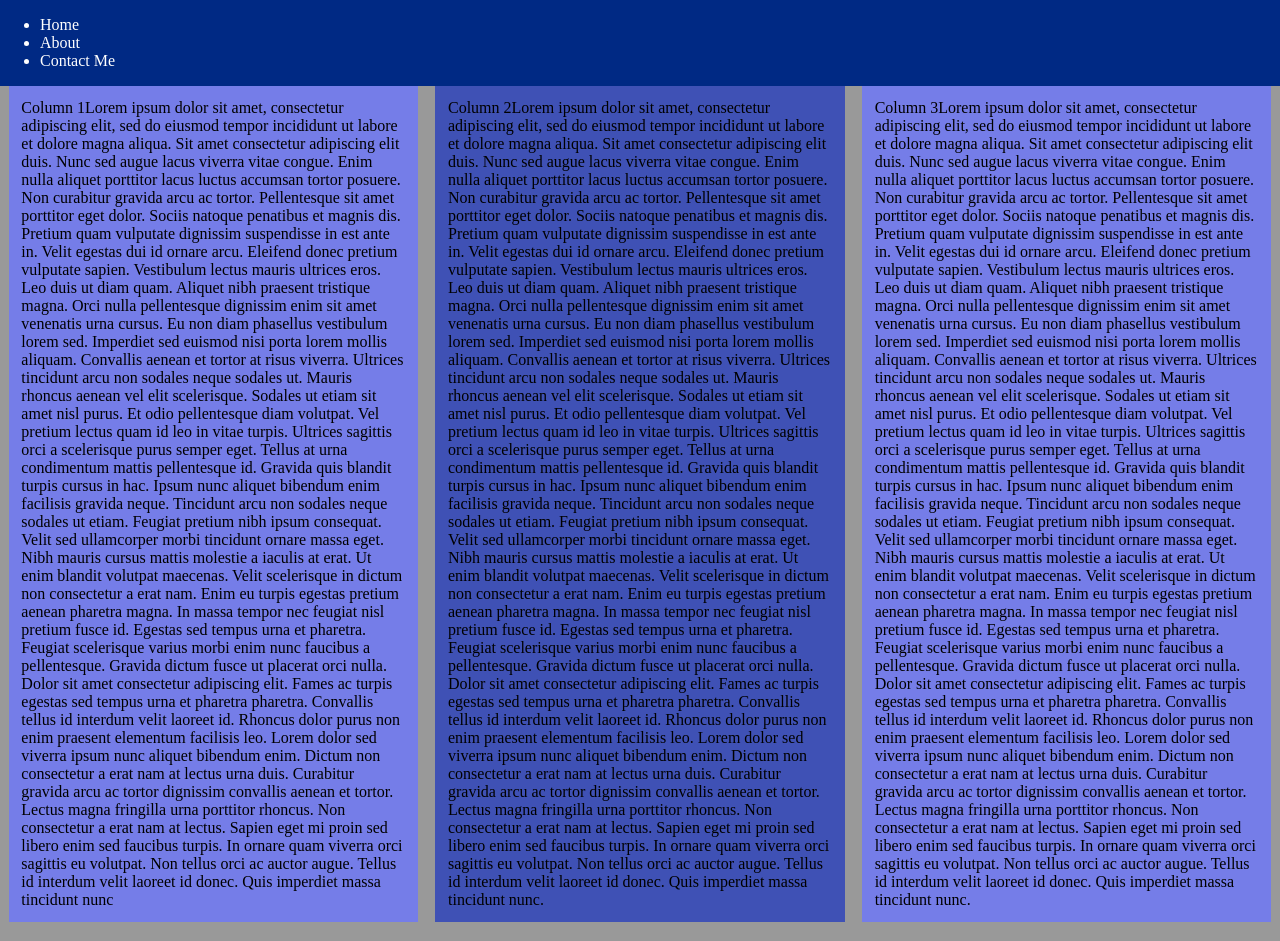
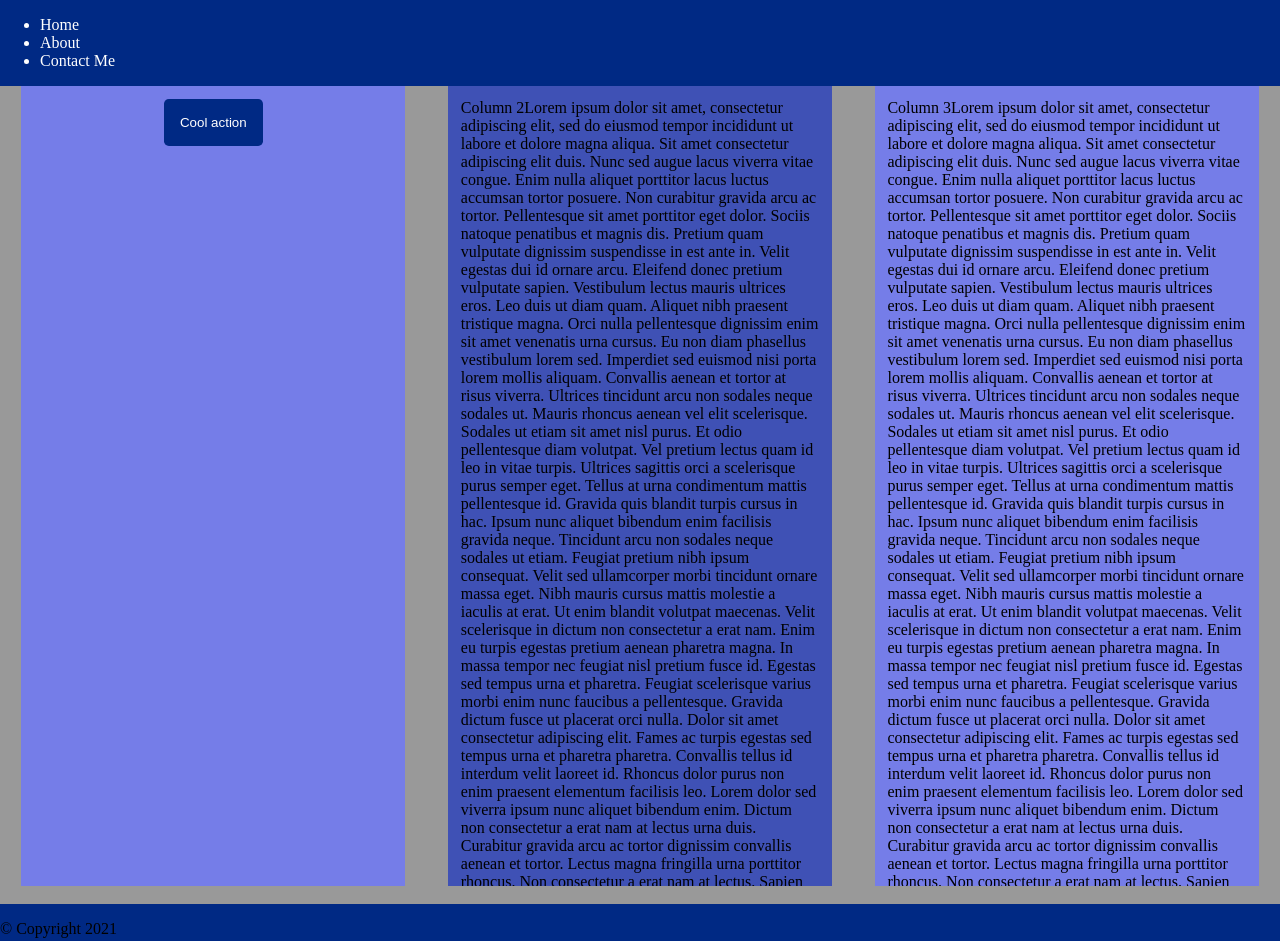
Before and after one commit to clarakheinz/cl-may2021, a plain HTML site: page index.html in a window 1280 px wide. Shown: the top 941 px of the page. Drawn offline with Linux system fonts and the light colour scheme.

Commit message:
add button

```diff
--- a/css/style.css
+++ b/css/style.css
@@ -1,11 +1,13 @@
+* {
+  box-sizing: border-box;
+}
 body {
     margin: 0;
     padding: 0;
-    box-sizing: border-box;
     background-color: #999;
     display: flex;
     flex-direction: column;
-    min-height: 100vh;
+    height: 100vh;
 }
 
 header {
@@ -26,15 +28,32 @@ main {
     align-items: center;
     justify-content: space-around;
     flex-grow: 1;
-    flex-wrap: wrap;
 }
 
+button {
+  padding: 1rem;
+  background-color: #999;
+  border: none;
+  border-radius: 0.3rem;;
+}
+
+button:hover {
+  background-color: #fff;
+  color: #002984;
+}
+
+.btn-primary {
+  background-color: #002984;
+  color:#fff;
+}
 .column {
-  width: 70%;
-  /* min-height: 100vh; */
-  margin-bottom: 1em;
+  width: 90%;
+  height: 100%;
   padding: 1%;
-  flex-shrink: 1;
+  display: flex;
+  justify-content: center;
+  align-items: flex-start;
+  overflow: clip;
 }
 
 #column-1, #column-3 {
@@ -71,6 +90,7 @@ footer {
     flex-wrap: wrap;
     width: 100%;
     height: 100%;
+    align-items: inherit;
   }
 
   #column-1 {
@@ -84,8 +104,4 @@ footer {
   #column-3 {
     width: 100%;
   }
-
-  main {
-    align-items: inherit;
-  }
 }
--- a/index.html
+++ b/index.html
@@ -7,6 +7,7 @@
     <title>Class Work</title>
     <link rel="stylesheet" href="css/style.css">
     <!-- <link rel="stylesheet" href="css/normalize.css"> -->
+    <script defer type="text/javascript" src="js/scripts.js"></script>
 </head>
 
 <body>
@@ -21,11 +22,8 @@
         </nav>
     </header>
     <main>
-        <div class="column" id="column-1">Column 1Lorem ipsum dolor sit amet, consectetur adipiscing elit, sed do eiusmod tempor incididunt ut labore et dolore magna aliqua. Sit amet consectetur adipiscing elit duis. Nunc sed augue lacus viverra vitae congue. Enim nulla aliquet porttitor lacus luctus accumsan tortor posuere. Non curabitur gravida arcu ac tortor. Pellentesque sit amet porttitor eget dolor. Sociis natoque penatibus et magnis dis. Pretium quam vulputate dignissim suspendisse in est ante in. Velit egestas dui id ornare arcu. Eleifend donec pretium vulputate sapien. Vestibulum lectus mauris ultrices eros. Leo duis ut diam quam. Aliquet nibh praesent tristique magna. Orci nulla pellentesque dignissim enim sit amet venenatis urna cursus. Eu non diam phasellus vestibulum lorem sed.
-
-            Imperdiet sed euismod nisi porta lorem mollis aliquam. Convallis aenean et tortor at risus viverra. Ultrices tincidunt arcu non sodales neque sodales ut. Mauris rhoncus aenean vel elit scelerisque. Sodales ut etiam sit amet nisl purus. Et odio pellentesque diam volutpat. Vel pretium lectus quam id leo in vitae turpis. Ultrices sagittis orci a scelerisque purus semper eget. Tellus at urna condimentum mattis pellentesque id. Gravida quis blandit turpis cursus in hac. Ipsum nunc aliquet bibendum enim facilisis gravida neque. Tincidunt arcu non sodales neque sodales ut etiam. Feugiat pretium nibh ipsum consequat. Velit sed ullamcorper morbi tincidunt ornare massa eget. Nibh mauris cursus mattis molestie a iaculis at erat. Ut enim blandit volutpat maecenas. Velit scelerisque in dictum non consectetur a erat nam.
-
-            Enim eu turpis egestas pretium aenean pharetra magna. In massa tempor nec feugiat nisl pretium fusce id. Egestas sed tempus urna et pharetra. Feugiat scelerisque varius morbi enim nunc faucibus a pellentesque. Gravida dictum fusce ut placerat orci nulla. Dolor sit amet consectetur adipiscing elit. Fames ac turpis egestas sed tempus urna et pharetra pharetra. Convallis tellus id interdum velit laoreet id. Rhoncus dolor purus non enim praesent elementum facilisis leo. Lorem dolor sed viverra ipsum nunc aliquet bibendum enim. Dictum non consectetur a erat nam at lectus urna duis. Curabitur gravida arcu ac tortor dignissim convallis aenean et tortor. Lectus magna fringilla urna porttitor rhoncus. Non consectetur a erat nam at lectus. Sapien eget mi proin sed libero enim sed faucibus turpis. In ornare quam viverra orci sagittis eu volutpat. Non tellus orci ac auctor augue. Tellus id interdum velit laoreet id donec. Quis imperdiet massa tincidunt nunc
+        <div class="column" id="column-1">
+          <button id="action-btn" class="btn-primary">Cool action</button>
         </div>
         <div class="column" id="column-2">Column 2Lorem ipsum dolor sit amet, consectetur adipiscing elit, sed do eiusmod tempor incididunt ut labore et dolore magna aliqua. Sit amet consectetur adipiscing elit duis. Nunc sed augue lacus viverra vitae congue. Enim nulla aliquet porttitor lacus luctus accumsan tortor posuere. Non curabitur gravida arcu ac tortor. Pellentesque sit amet porttitor eget dolor. Sociis natoque penatibus et magnis dis. Pretium quam vulputate dignissim suspendisse in est ante in. Velit egestas dui id ornare arcu. Eleifend donec pretium vulputate sapien. Vestibulum lectus mauris ultrices eros. Leo duis ut diam quam. Aliquet nibh praesent tristique magna. Orci nulla pellentesque dignissim enim sit amet venenatis urna cursus. Eu non diam phasellus vestibulum lorem sed.
 
--- /dev/null
+++ b/js/scripts.js
@@ -0,0 +1,9 @@
+// find element on web page
+const actionButton = document.getElementById("action-btn");
+// perform action on click
+actionButton.addEventListener("click", performActionOnClick)
+
+// function definition
+function performActionOnClick() {
+    console.log("TEST");
+}
```
